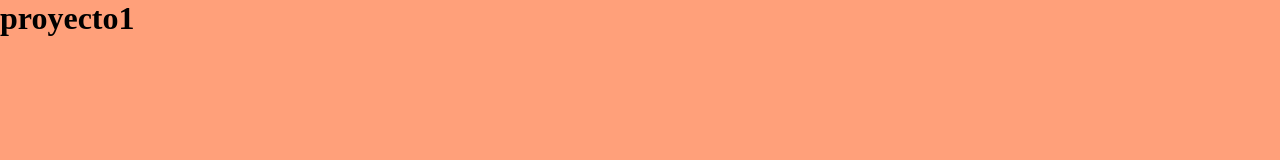
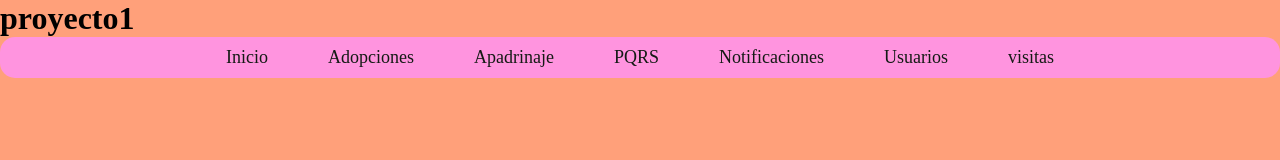
Before and after one commit to Allen01x/530A_Proyecto1-1, a plain HTML site: page index.html in a window 1280 px wide. Drawn offline with Linux system fonts and the light colour scheme.

Commit message:
Menu de navegacion washington

```diff
--- a/index.html
+++ b/index.html
@@ -11,7 +11,15 @@
     <header>
 
     </header>
-    <nav>
+    <nav class="nav_expanded" id="main_nav">
+
+        <a class="nav-link"> Inicio </a>
+        <a class="nav-link"> Adopciones </a>
+        <a class="nav-link">Apadrinaje</a>
+        <a class="nav-link"> PQRS </a>
+        <a class="nav-link"> Notificaciones </a>
+        <a class="nav-link"> Usuarios </a>
+        <a class="nav-link"> visitas </a>
 
     </nav>
     <section>
--- a/style.css
+++ b/style.css
@@ -7,3 +7,34 @@
 body{
     background: lightsalmon;
 }
+
+#main_nav {
+  display: flex;
+  overflow: hidden;
+  max-height: 500px;
+  transition: max-height 1s cubic-bezier(0.4, 0, 0.2, 1);
+  position: relative;
+  background: #ff94df;
+  padding-top: 10px;
+  justify-content: center;
+  font-size: 18px;
+  font-weight: 400;
+  border-radius: 15px;
+  margin-bottom: 20px;
+}
+
+/* Enlaces del menú */
+#main_nav a {
+  color: rgb(20, 26, 21);
+  font-weight: 400;
+  text-decoration: none;
+  margin-right: 30px;
+  margin-left: 30px;
+  margin-bottom: 10px;
+}
+
+#main_nav a:hover {
+  font-weight: 600;
+  text-decoration: solid;
+  color: #ffffff;
+}
```
